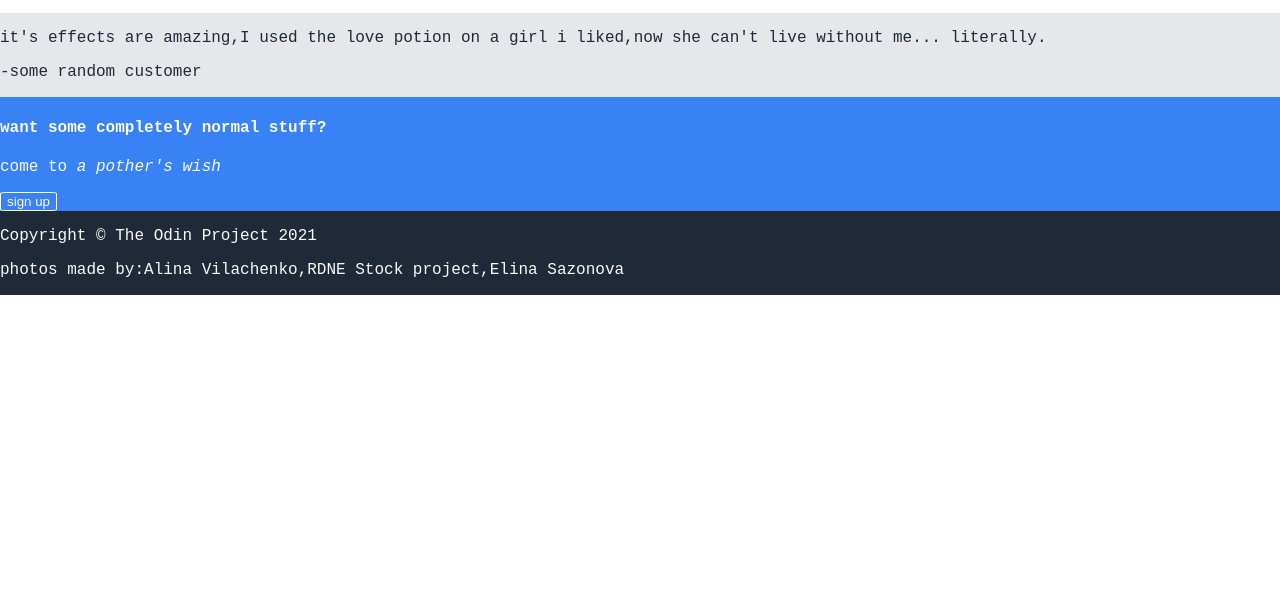
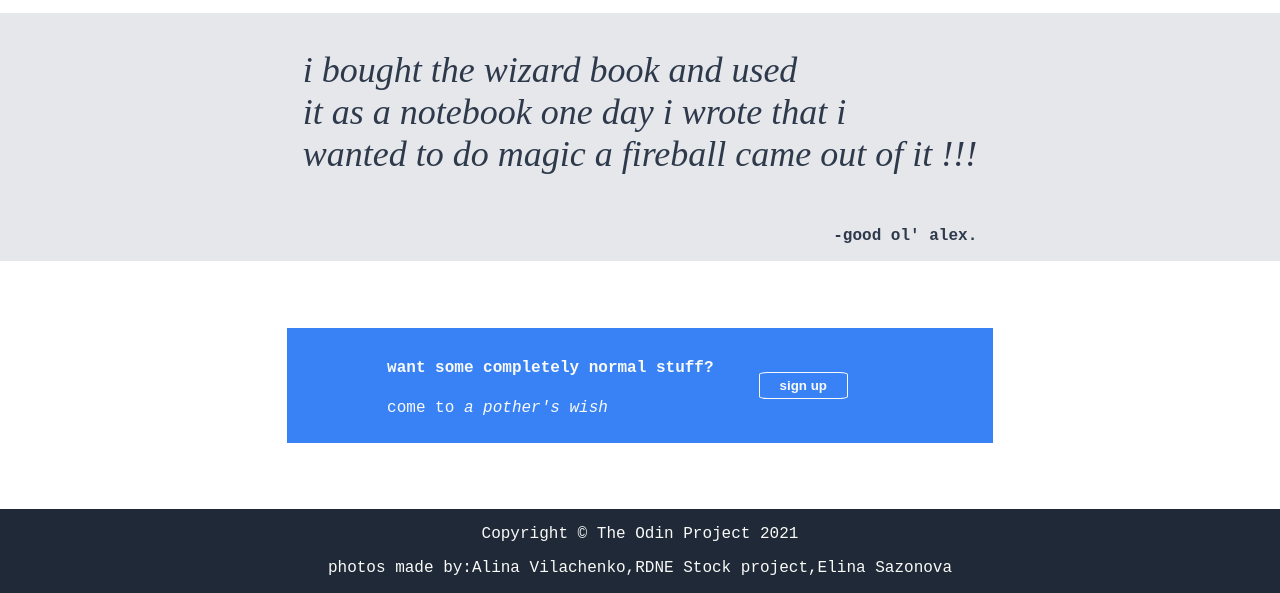
Before and after one commit to AaronPrs/wizard-undercover, a plain HTML site: page index.html in a window 1280 px wide. Shown: the part 805-1398 px from the top of the page. Before the commit the page ends 1100 px from the top, so only its background shows below. Drawn offline with Linux system fonts and the light colour scheme.

Commit message:
finished styling the page
just that,tomorrow i'll change the color palette
and then i'll submit the project

```diff
--- a/index.html
+++ b/index.html
@@ -18,7 +18,7 @@
     <div class="about" id="abi">
         <div class="cont">
             <h1 class="hero">welcome to <br> <i>a pother's wish</i></h1>
-            <p class="hero-second">our products are so good it <i>seems</i>  they are  magical<br>we offer a variety of products <br>from beverages to fortune-telling and more</p>
+            <p class="hero-second">our products are so good it <i>seems</i>  they are  magical<br>we offer a wide range of products <br>from beverages to fortune-telling cards and more!</p>
             <button class="but">sign up</button>
         </div>
             <div class="chess-cont">
@@ -39,14 +39,22 @@
           </div>
     </div>
     <div class="quote" >
-        <p>it's effects are amazing,I used the love potion on a girl i liked,now  she can't live without me... literally.</p>
-        <p>-some random customer</p>
+        <div class="contan">
+        <p class="act-quote">i bought the wizard book  and used <br> it as a notebook  one day i  wrote that i <br> wanted to do magic a fireball came out of it !!!</p>
+        <p class="guy">-good ol' alex.</p>
+        </div>
     </div>
+    <div class="sign-container">
     <div class="sign-up" id="sign">
+        <div>
         <h4>want some completely normal stuff?</h4>
         <p>come to <i>a pother's wish</i></p>
+    </div>
+        <div class="bap">
         <button class="button">sign up</button>
+        </div>
     </div>
+</div>
     <div class="footer">
         <p>Copyright © The Odin Project 2021</p>
         <p>photos made by:Alina Vilachenko,RDNE Stock project,Elina Sazonova</p>
--- a/styles.css
+++ b/styles.css
@@ -37,12 +37,49 @@ flex-direction: column;
 
 }
 
+.chess {
+    width: 500px;
+    height: 300px;
+    border-radius: 3%;
+  }
+
+  a{
+      text-decoration: none;
+      size: 18px;
+      color: #e5e7eb;
+  }
+
+  .hero{
+      margin: 0;
+      color:#f9faf8;
+      size: 48px;
+      font-weight: bolder
+  }
+  .hero-second {
+      size: 18px;
+      color: #e5e7eb;
+  }
+
+  ul{
+      padding-right: 10px;
+      list-style: none;
+      display: flex;
+      gap: 10px;
+  }
+
+
 /*here ends about and starts product*/
 
 .product {
     display: flex;
     flex-direction: column;
     align-items: center;
+}
+
+.info {
+    size: 36px;
+    font-weight: bolder;
+    color: #1f2937;
 }
 
 .box {
@@ -76,35 +113,6 @@ flex-direction: column;
    height: 200px;
 }
 
-.chess {
-  width: 500px;
-  height: 300px;
-  border-radius: 3%;
-}
-
-a{
-    text-decoration: none;
-    size: 18px;
-    color: #e5e7eb;
-}
-
-.hero{
-    margin: 0;
-    color:#f9faf8;
-    size: 48px;
-    font-weight: bolder
-}
-.hero-second {
-    size: 18px;
-    color: #e5e7eb;
-}
-
-ul{
-    padding-right: 10px;
-    list-style: none;
-    display: flex;
-    gap: 10px;
-}
 
 button{
     background-color: #3882f6;
@@ -113,29 +121,72 @@ button{
     border-radius: 9%;
 }
 
-.info {
-    size: 36px;
-    font-weight: bolder;
-    color: #1f2937;
-}
 
 .quote {
     background-color: #e5e7eb;
     size: 36px;
     font-style: light italic;
-    color: #1f2937;
+    color: #2e3a4b;
+    display: flex;
+    flex-direction: column;
+    justify-content: center;
+    align-items: center;
+}
+
+.act-quote {
+    font-family:'Times New Roman', Times, serif;
+    font-size: 36px;
+    font-style: italic;
+    font-weight: 100;
+    display: flex;
+    flex-direction: column;
+    align-items: center;
+
+}
+
+.contan {
+    display: flex;
+    flex-direction: column;
+
+}
+
+.guy {
+    display: flex;
+    justify-content: flex-end;
+    font-weight: bold;
 }
 
 .button{
     border: 1px #f9faf8 solid;
+    padding: 5px 20px 5px 20px;
+    font-weight: bold;
+    margin: 20px;
+    max-height:30% ;
 }
 
-.sign-up {
+.sign-container {
+    display: flex;
+    justify-content: center;
+    align-items: center;
+    height: 248px;
+}
+
+#sign {
     background-color: #3882f6;
     color: #f9faf8;
+    display: flex;
+    justify-content: space-evenly;
+    padding: 10px 100px;
+}
+
+.bap{
+     display: flex;
+     align-items: center;
+     margin: 0px 25px;
 }
 
 .footer{
     background-color: #1f2937;
     color: #f9faf8;
+    text-align: center;
 }
```
